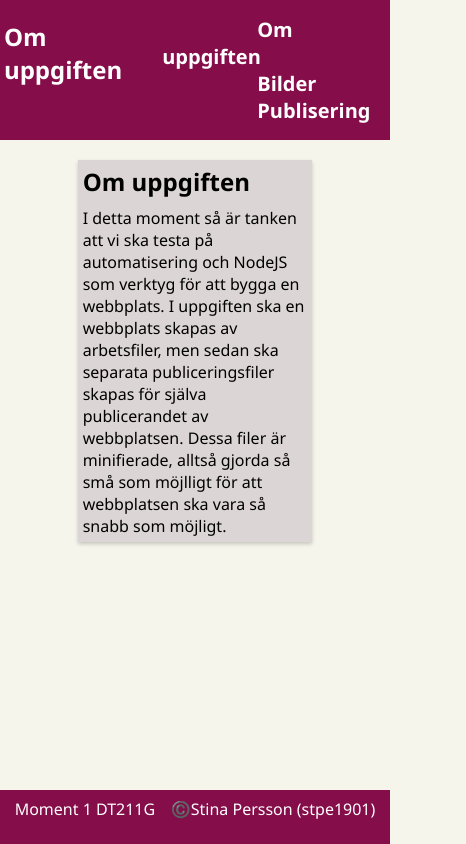
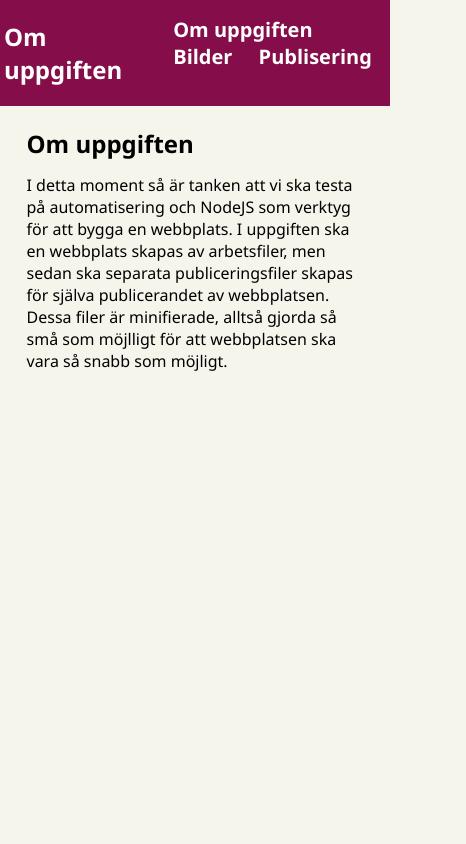
Before and after one commit to stinaRamona/Moment1DT211G, a website built with Parcel: page index.html in a window 390 px wide. Shown: the whole page, 466 px wide, since content can reach past the window. Built offline with nearby package versions, Linux system fonts and the light colour scheme.

Commit message:
Lagt till responsivitet på sidan

```diff
--- a/css/style.css
+++ b/css/style.css
@@ -64,3 +64,36 @@ footer {
     display: flex;
     justify-content: center;
 }
+
+@media (max-width:800px){
+    body {
+        display:flex;
+        flex-direction:row;
+        padding-top:100px;
+    }
+
+    main {
+        margin-left:5%;
+        margin-right:5%;
+        background-color:rgb(245, 245, 236);
+        box-shadow: none;
+    }
+
+    nav {
+        position: fixed;
+        top:0;
+        width: 100%;
+    }
+
+    .navbar li {
+        padding:10px;
+    }
+
+    .navbar a {
+        padding:1px;
+    }
+
+    footer {
+        display:none;
+    }
+}
```
Also changed, not shown: 2 other files.
